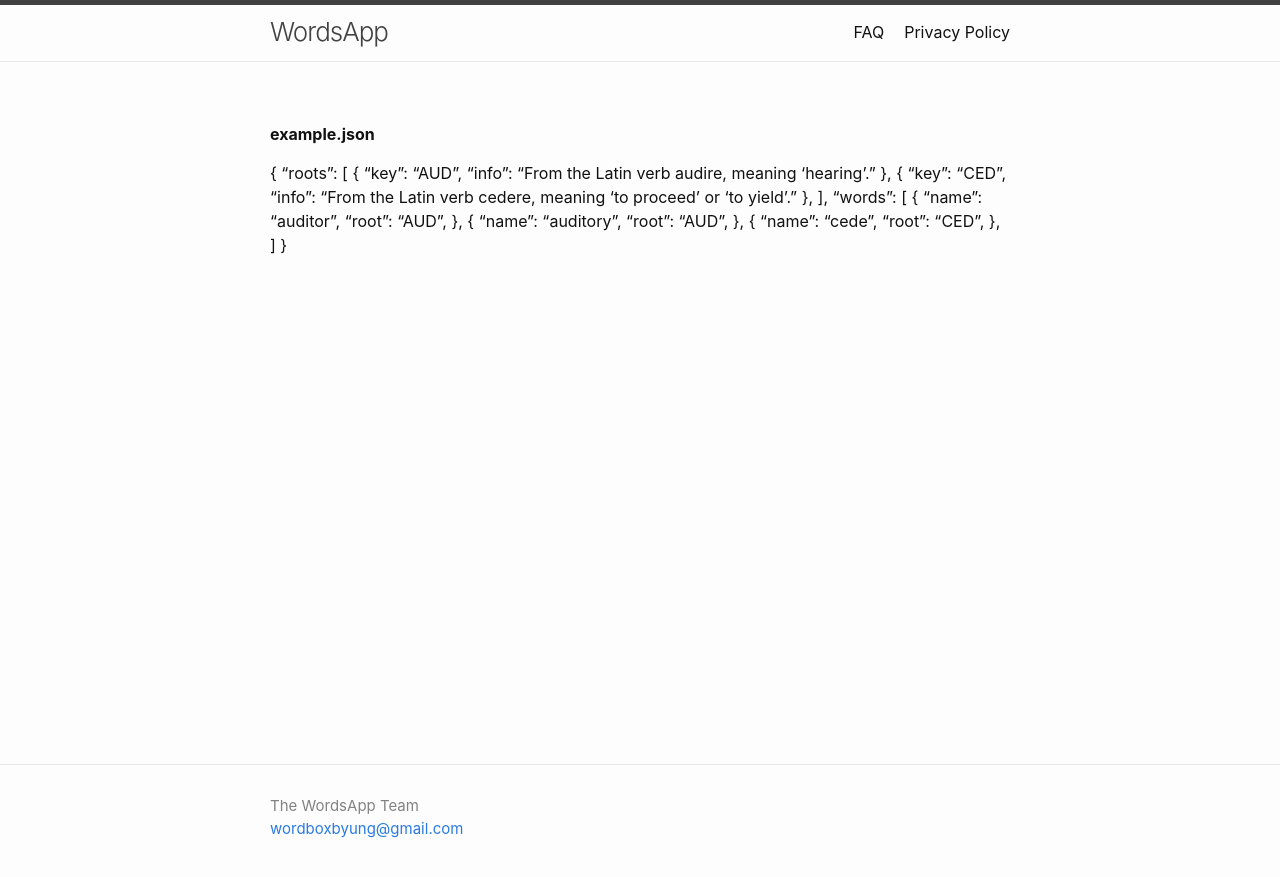
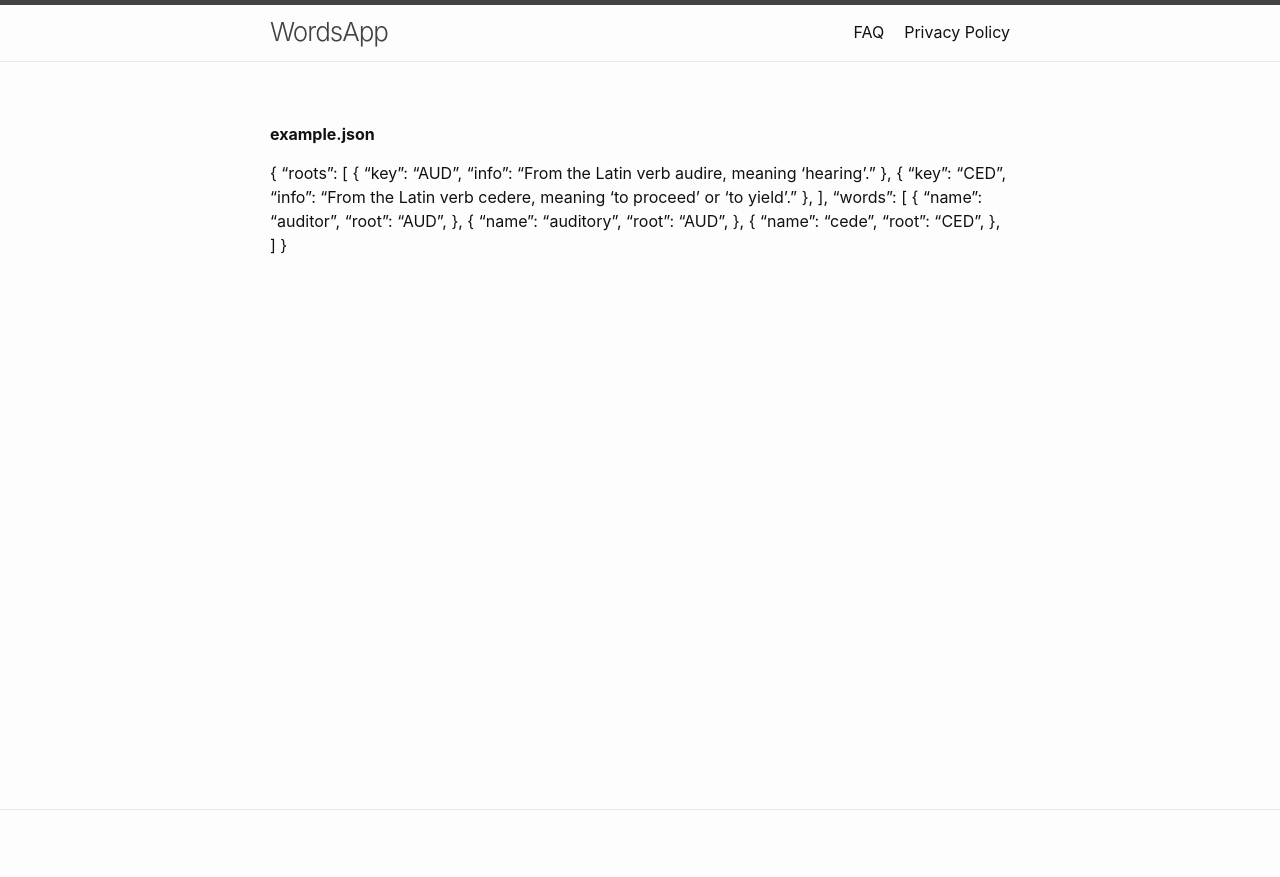
Before and after one commit to wordboxbyung/wordboxbyung.github.io, a Jekyll site: the page built from faq_example_json.md, in a window 1280 px wide. Shown: the top 877 px of the page. Built offline with Jekyll 4.4.1, drawn with Linux system fonts in a browser that asks for light colours; part of the change alters nothing that is shown.

Commit message:
Update _config.yml
remove author and email

```diff
--- a/_config.yml
+++ b/_config.yml
@@ -19,9 +19,9 @@
 # in the templates via {{ site.myvariable }}.
 
 title: WordsApp
-author:
-  name: The WordsApp Team
-  email: wordboxbyung@gmail.com
+#author:
+#  name: The WordsApp Team
+#  email: wordboxbyung@gmail.com
 #description: >- # this means to ignore newlines until "baseurl:"
 #baseurl: "" # the subpath of your site, e.g. /blog
 #url: "" # the base hostname & protocol for your site, e.g. http://example.com
```
